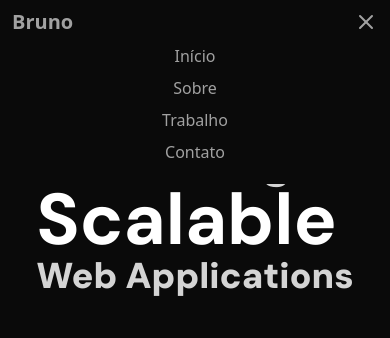
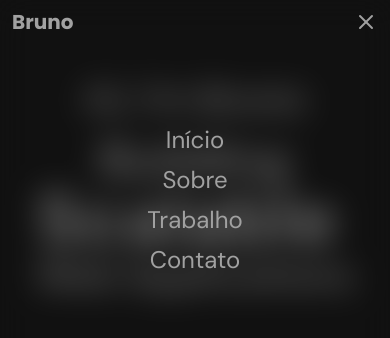
Before and after one commit to BrunoAlves22/portfolio-3d, a Next.js app: page / in a window 390 px wide. Both pictures are taken after a click on the button "Abrir menu". Shown: the top 338 px of the page. Built offline with nearby package versions, Linux system fonts and the light colour scheme.

Commit message:
modificando navbar

```diff
--- a/src/components/NavBar.tsx
+++ b/src/components/NavBar.tsx
@@ -8,19 +8,23 @@ import { motion } from "motion/react";
 export function NavBar() {
   const [isOpen, setIsOpen] = useState<boolean>(false);
   return (
-    <div className="fixed inset-x-0 z-20 w-full backdrop-blur-lg bg-neutral-950">
+    <div
+      className={`fixed ${
+        isOpen ? "h-screen sm:h-0" : "h-0"
+      } inset-x-0 z-20 w-full backdrop-blur-lg bg-neutral-900/60`}
+    >
       <div className="mx-auto space-x-4 max-w-7xl">
         <div className="flex items-center justify-between px-3 sm:px-0 py-2">
           <a
             href="#"
-            className="text-xl font-bold transition-colors text-neutral-400 hover:text-white"
+            className="text-xl font-bold transition-colors text-neutral-400 hover:text-white font-poppins"
           >
             Bruno
           </a>
 
           <ButtonNav isOpen={isOpen} onOpen={setIsOpen} />
 
-          <div className="hidden sm:flex">
+          <div className="hidden sm:flex items-center justify-center">
             <NavLink />
           </div>
         </div>
--- a/src/components/nav-link.tsx
+++ b/src/components/nav-link.tsx
@@ -1,26 +1,26 @@
 export function NavLink() {
   return (
-    <ul className="flex flex-col text-center space-y-2 sm:flex-row sm:space-x-6 text-neutral-400">
+    <ul className="flex flex-col mt-20 sm:mt-0 text-center space-y-2 sm:flex-row sm:space-x-6 text-neutral-400 font-dm-sans">
       <li className="">
-        <a href="#home" className="hover:text-white">
+        <a href="#home" className="hover:text-white text-2xl sm:text-base">
           Início
         </a>
       </li>
 
       <li className="">
-        <a href="#about" className="hover:text-white">
+        <a href="#about" className="hover:text-white text-2xl sm:text-base">
           Sobre
         </a>
       </li>
 
       <li className="">
-        <a href="#work" className="hover:text-white">
+        <a href="#work" className="hover:text-white text-2xl sm:text-base">
           Trabalho
         </a>
       </li>
 
       <li className="">
-        <a href="#contact" className="hover:text-white">
+        <a href="#contact" className="hover:text-white text-2xl sm:text-base">
           Contato
         </a>
       </li>
```
